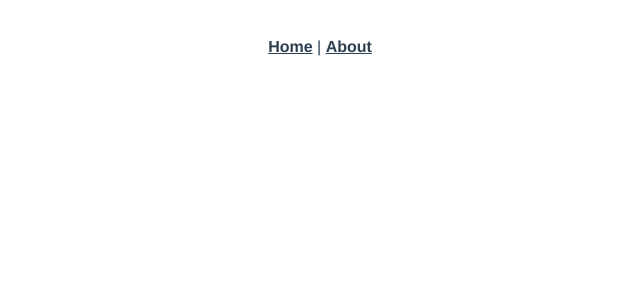
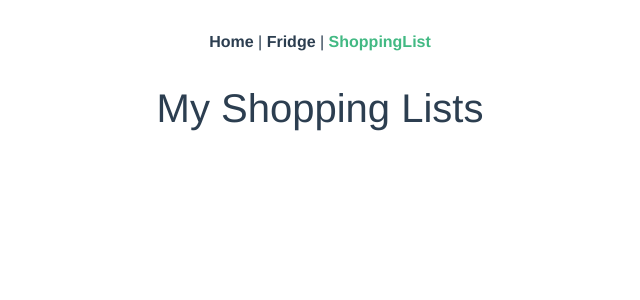
Before and after one commit to ZanZakZmak/Frontend_Fridge_Manager, a Vue app in the folder fm_frontend/: page /shoppinglist in a window 1280 px wide. Shown: the top 300 px of the page, without its empty margins (320-960 px from the left). Built offline with nearby package versions, Linux system fonts and the light colour scheme.

Commit message:
bootstrap links

```diff
--- a/fm_frontend/public/index.html
+++ b/fm_frontend/public/index.html
@@ -1,9 +1,15 @@
 <!DOCTYPE html>
 <html lang="">
   <head>
+
     <meta charset="utf-8">
     <meta http-equiv="X-UA-Compatible" content="IE=edge">
     <meta name="viewport" content="width=device-width,initial-scale=1.0">
+    <!--bootstrap scale-->
+    <meta name="viewport" content="width=device-width, initial-scale=1, shrink-to-fit=no">
+    <!--bootstrap link-->
+    <link rel="stylesheet" href="https://maxcdn.bootstrapcdn.com/bootstrap/4.0.0/css/bootstrap.min.css" integrity="sha384-Gn5384xqQ1aoWXA+058RXPxPg6fy4IWvTNh0E263XmFcJlSAwiGgFAW/dAiS6JXm" crossorigin="anonymous">
+
     <link rel="icon" href="<%= BASE_URL %>favicon.ico">
     <title><%= htmlWebpackPlugin.options.title %></title>
   </head>
@@ -13,5 +19,10 @@
     </noscript>
     <div id="app"></div>
     <!-- built files will be auto injected -->
+
+    <!--jQuery first, then Popper.js, then Bootstrap JS-->
+    <script src="https://code.jquery.com/jquery-3.2.1.slim.min.js" integrity="sha384-KJ3o2DKtIkvYIK3UENzmM7KCkRr/rE9/Qpg6aAZGJwFDMVNA/GpGFF93hXpG5KkN" crossorigin="anonymous"></script>
+    <script src="https://cdnjs.cloudflare.com/ajax/libs/popper.js/1.12.9/umd/popper.min.js" integrity="sha384-ApNbgh9B+Y1QKtv3Rn7W3mgPxhU9K/ScQsAP7hUibX39j7fakFPskvXusvfa0b4Q" crossorigin="anonymous"></script>
+    <script src="https://maxcdn.bootstrapcdn.com/bootstrap/4.0.0/js/bootstrap.min.js" integrity="sha384-JZR6Spejh4U02d8jOt6vLEHfe/JQGiRRSQQxSfFWpi1MquVdAyjUar5+76PVCmYl" crossorigin="anonymous"></script>
   </body>
 </html>
--- a/fm_frontend/src/App.vue
+++ b/fm_frontend/src/App.vue
@@ -2,7 +2,8 @@
   <div id="app">
     <div id="nav">
       <router-link to="/">Home</router-link> |
-      <router-link to="/about">About</router-link>
+      <router-link to="/fridge">Fridge</router-link> |
+      <router-link to="/shoppinglist">ShoppingList</router-link>
     </div>
     <router-view/>
   </div>
--- a/fm_frontend/src/router/index.js
+++ b/fm_frontend/src/router/index.js
@@ -11,12 +11,20 @@
     component: Home
   },
   {
-    path: '/about',
-    name: 'About',
+    path: '/fridge',
+    name: 'Fridge',
     // route level code-splitting
     // this generates a separate chunk (about.[hash].js) for this route
     // which is lazy-loaded when the route is visited.
-    component: () => import(/* webpackChunkName: "about" */ '../views/About.vue')
+    component: () => import(/* webpackChunkName: "fridge" */ '../views/Fridge.vue')
+  },
+  {
+    path: '/shoppinglist',
+    name: 'ShoppingList',
+    // route level code-splitting
+    // this generates a separate chunk (about.[hash].js) for this route
+    // which is lazy-loaded when the route is visited.
+    component: () => import(/* webpackChunkName: "shoppinglist" */ '../views/ShoppingList.vue')
   }
 ]
 
--- a/fm_frontend/src/views/About.vue
+++ /dev/null
@@ -1,5 +0,0 @@
-<template>
-  <div class="about">
-    <h1>This is an about page</h1>
-  </div>
-</template>
--- /dev/null
+++ b/fm_frontend/src/views/Fridge.vue
@@ -0,0 +1,5 @@
+<template>
+  <div class="fridge">
+    <h1>My fridge</h1>
+  </div>
+</template>
--- /dev/null
+++ b/fm_frontend/src/views/ShoppingList.vue
@@ -0,0 +1,5 @@
+<template>
+  <div class="shopping list">
+    <h1>My Shopping Lists</h1>
+  </div>
+</template>
```
